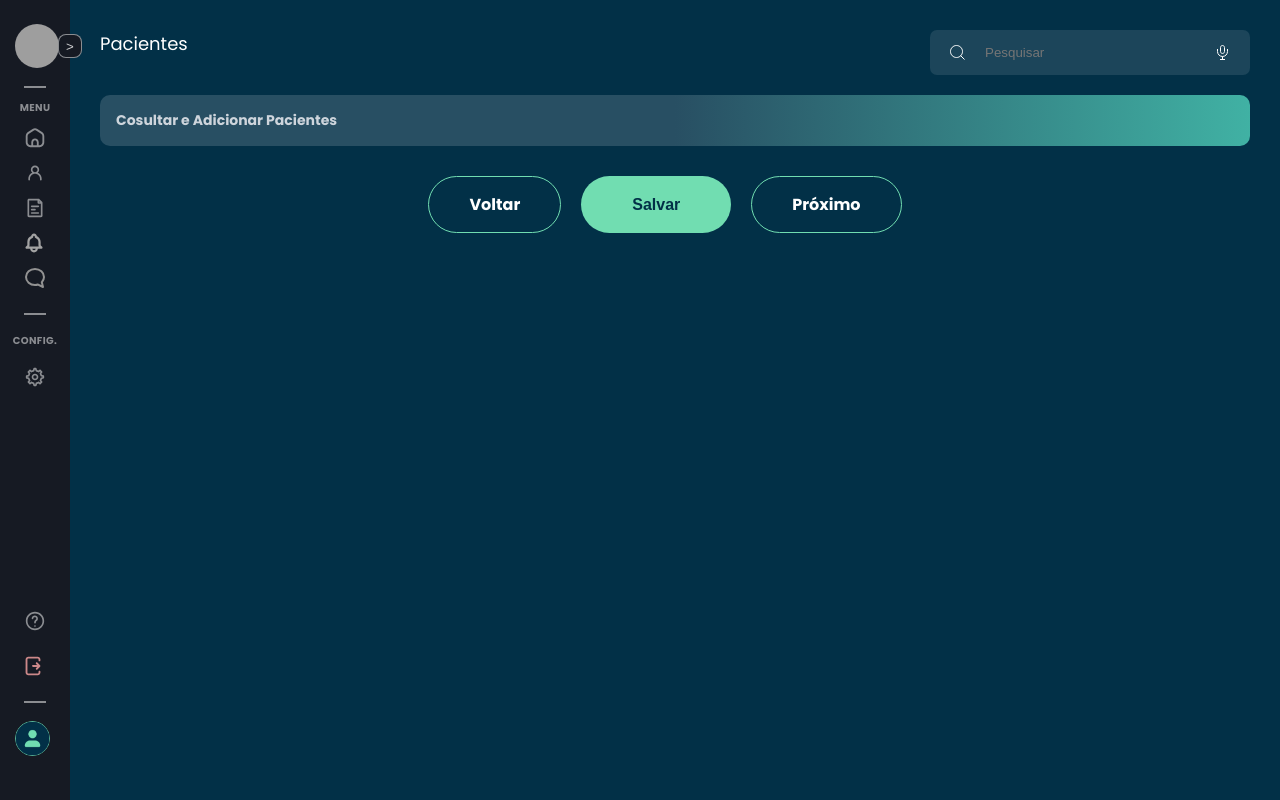
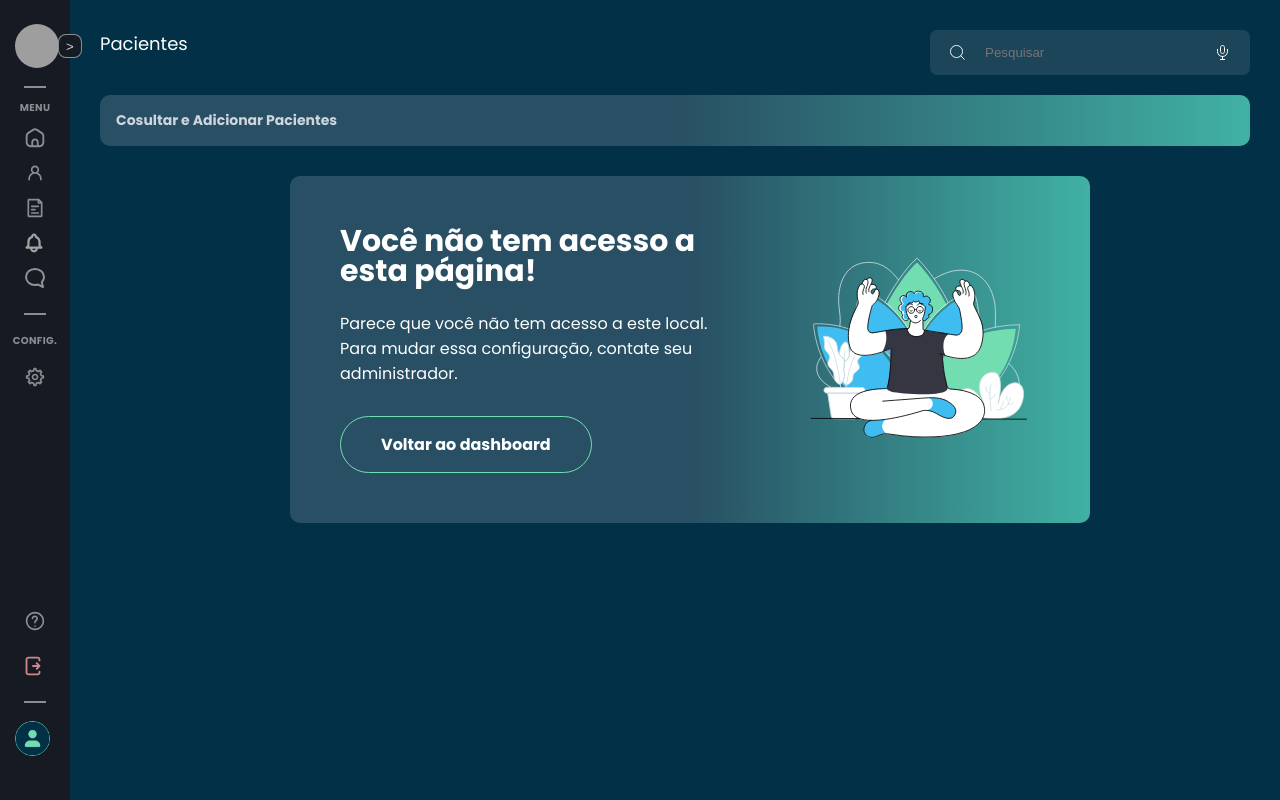
Before and after one commit to aasjunior/tera_dashboard, a Flask app: page /acesso-recusado in a window 1280 px wide. Run offline with Flask 3, Linux system fonts and the light colour scheme; grey boxes are pictures that could not be loaded.

Commit message:
tela acesso e spam upload ok

```diff
--- a/views/acesso-recusado.html
+++ b/views/acesso-recusado.html
@@ -4,11 +4,24 @@
     <main class="w-auto">
         {{ header_title('Pacientes') | safe }}
         {{ welcome_card('User', False, 'Cosultar e Adicionar Pacientes') | safe }} <!--Aqui é o titulo da etapa-->
-        <section class="d-flex horizontal-center mt-30"> <!--Aqui os botoes-->
-            <a href="/paciente-diagnostico" class="btn-font button btn-border-green mr-20">Voltar</a>
-            <input class="btn-font-blue button btn-green mr-20" type="submit" value="Salvar" name="salvar">
-            <a href="/dashboard" class="btn-font button btn-border-green mr-20">Próximo</a>
-        </section>
+
+        <div class="d-flex center">
+            <section class="mt-30 ml-30 section-acesso d-flex">
+                <div style="text-align: left;">
+                    <div style="width: 85%;">
+                        <h1 class="fs-30">Você não tem acesso a esta página!</h1> <br>
+                        <p>Parece que você não tem acesso a este local. Para mudar essa configuração, contate seu administrador.</p>
+                    </div>
+                    <div class="d-flex mt-30">
+                        <a href="/dashboard" class="btn-font button btn-border mr-20">Voltar ao dashboard</a>
+                    </div>
+                </div>
+                <div class="d-flex vertical-center">
+                    <img id="" class="" src="{{ url_for('static', filename='imgs/figures/meditate.svg') }}" alt="Olho aberto">
+                </div>
+            </section>
+        </div>
+
     </main>
 </div>
 {% include 'blades/footer.html' %}
--- a/views/consulta-monitores.html
+++ b/views/consulta-monitores.html
@@ -29,10 +29,9 @@
                 </table>
             </section>
 
-            <section class="d-flex flex-end mt-30"> <!--Aqui os botoes-->
+            <section class="d-flex flex-end mt-30 mr-100"> <!--Aqui os botoes-->
                 <a href="/dashboard" class="btn-font button btn-border-green mr-20">Editar</a>
                 <input class="btn-font-blue button btn-green mr-20" type="submit" value="Cadastrar" name="salvar" required>
-            </section>
             </section>
 
             <section class="mt-50 mb-30">
@@ -49,6 +48,7 @@
                     {% endif %}
                 </div>
             </section>
+        </section>
 
     </main>
 </div>
--- a/views/static/css/diagnostico-paciente.css
+++ b/views/static/css/diagnostico-paciente.css
@@ -213,3 +213,30 @@ table {
     background-color: var(--color-green);
     color: var(--bg-primary);
 }
+
+.section-acesso{
+    color: var(--color-white);
+    width: 800px;
+    background: var(--welcome-card-bg);
+    border-radius: 10px;
+    padding: 50px;
+    font-weight: normal;
+}
+
+.mr-100{
+    margin-right: 170px;
+}
+
+.btn-border{
+    border: 1px solid #71DDB1;
+    border-radius: 100px;
+    padding-top: 15px;
+    padding-bottom: 15px;
+    padding-left: 40px;
+    padding-right: 40px;
+}
+
+.btn-border:hover{
+    box-shadow: 1px 0px 63px -8px rgba(0,255,238,1);
+    transform: scale(1.1);
+}
--- a/views/static/css/global.css
+++ b/views/static/css/global.css
@@ -26,6 +26,7 @@
     --sidebar-color-logout: #CC8889;
 
     --welcome-card-bg: linear-gradient(270deg, #45C4B0 -9.55%, #284F63 50%);
+    --access-card-bg: linear-gradient(270deg, #45C4B0 -9.55%, #19626B 20.23%, #04334A 50%);
 
     --dashboard-gap: 20px;
     --padding-container: 2.3rem;
@@ -375,6 +376,10 @@ a{
     margin-left: 20px;
 }
 
+.ml-30{
+    margin-left: 30px;
+}
+
 .mt-10{
     margin-top: 10px;
 }
@@ -408,6 +413,11 @@ a{
 
 .lbl-white{
     color: var(--color-white) !important;
+}
+
+.fs-30{
+    font-size: 30px !important;
+    line-height: 30px;
 }
 
 .fs-20{
```
Also changed, not shown: views/components/upload-image.html (+8 -5 lines). Lines whose indentation alone changed are shown as unchanged.
